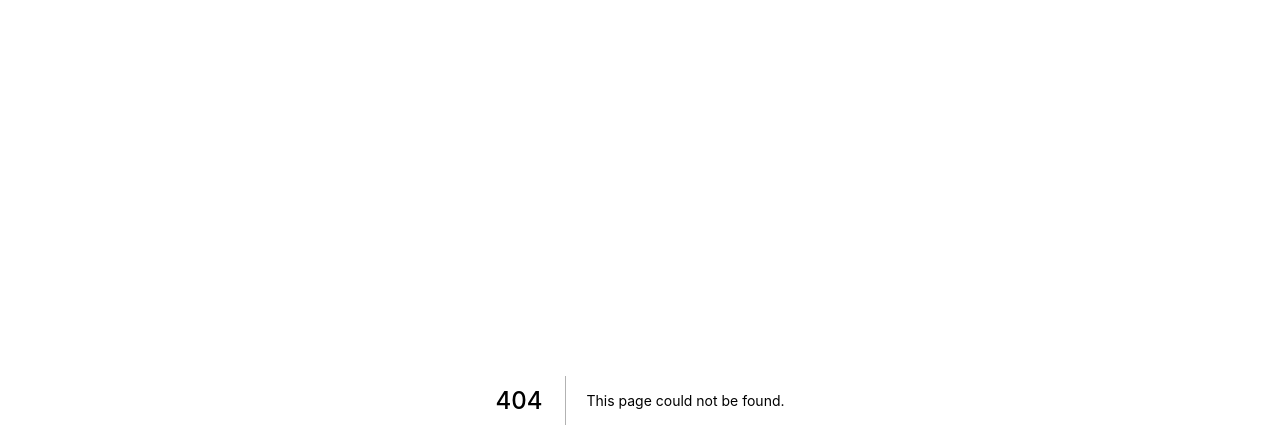
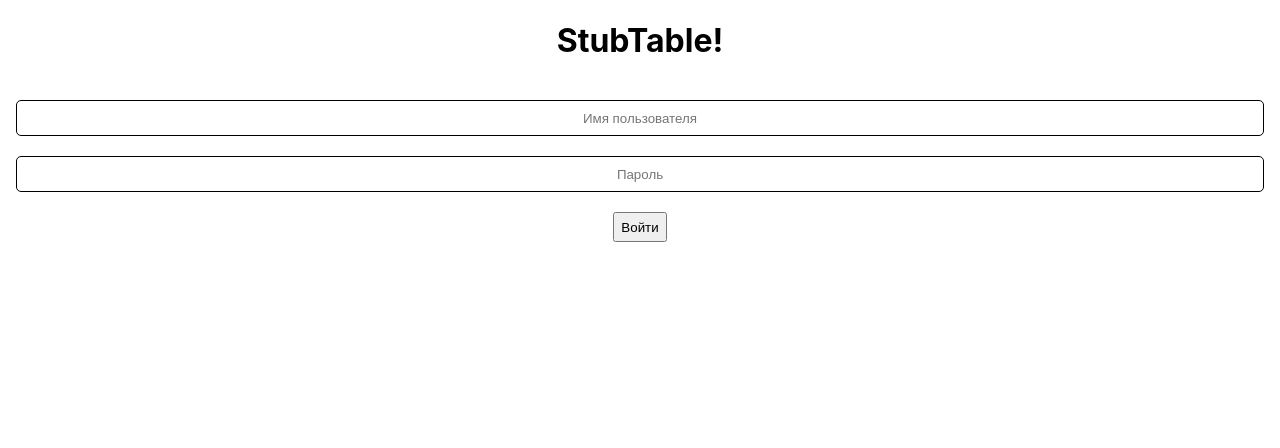
Before and after one commit to KIRIL-RA/StudTable, a Next.js app: page /login in a window 1280 px wide. Before the commit this address had no page. Shown: the top 448 px of the page. Built offline with nearby package versions, Linux system fonts and the light colour scheme.

Commit message:
Made login page

```diff
--- a/package.json
+++ b/package.json
@@ -9,9 +9,6 @@
     "lint": "next lint"
   },
   "dependencies": {
-    "next": "12.2.5",
-    "react": "18.2.0",
-    "react-dom": "18.2.0",
     "@reduxjs/toolkit": "^1.8.3",
     "cookies-next": "^2.1.1",
     "es6-promise": "^4.2.8",
@@ -20,7 +17,10 @@
     "mongodb": "^4.7.0",
     "morgan": "^1.10.0",
     "multer": "^1.4.4",
+    "next": "12.2.5",
     "node-fetch": "^3.2.8",
+    "react": "18.2.0",
+    "react-dom": "18.2.0",
     "react-icons": "^4.4.0",
     "react-redux": "^8.0.2",
     "react-step-progress-bar": "^1.0.3",
--- a/pages/api/hello.js
+++ /dev/null
@@ -1,5 +0,0 @@
-// Next.js API route support: https://nextjs.org/docs/api-routes/introduction
-
-export default function handler(req, res) {
-  res.status(200).json({ name: 'John Doe' })
-}
--- /dev/null
+++ b/pages/login.js
@@ -0,0 +1,54 @@
+import { useFormik } from 'formik'
+import * as Yup from 'yup';
+import Router from 'next/router';
+import { useState, useEffect } from 'react';
+const parameters = require('../parameters.json')
+import styles from '../styles/pages/login.module.css'
+
+const login = () => {
+    const [serverError, setServerError] = useState('');
+
+    const formik = useFormik({
+        initialValues: {
+            username: '',
+            password: ''
+        },
+        validationSchema: Yup.object({
+            username: Yup.string().required('Обязательное поле!'),
+            password: Yup.string().required('Обязательное поле!')
+        }),
+        onSubmit: values => {
+            let body = `/login?username=${values.username}&password=${values.password}`;
+
+            fetch(`${parameters.API_HOST}${body}`)
+                .then(res => res.json())
+                .then(result => {
+                    if (result.statusCode === '100') Router.push('/timetable');
+                    if (result.statusCode === '110') setServerError('Неправильное имя пользователя или пароль');
+                    if (result.statusCode !== '100' && result.statusCode !== '110') setServerError('Что-то не так, перезагрузите страницу');
+                })
+        }
+    })
+
+    useEffect(() => {
+        if (formik.touched.username || formik.touched.password) setServerError('');
+    }, [formik.values.username, formik.values.password])
+
+    return(
+        <div className={styles.login__wrapper}>
+            <h1 className={styles.login__title}>StubTable!</h1>
+            <form onSubmit={formik.handleSubmit} className={styles.form__wrapper}>
+                <input className={styles.form__input} type="text" value={formik.values.username} onChange={formik.handleChange} onBlur={formik.handleBlur} name="username" placeholder='Имя пользователя'></input>
+                {formik.errors.username && formik.touched.username ? <div className={styles.form__error}>{formik.errors.username}</div> : null}
+
+                <input className={styles.form__input} type="text" value={formik.values.password} onChange={formik.handleChange} onBlur={formik.handleBlur} name="password" placeholder='Пароль'/>
+                {formik.errors.password && formik.touched.password ? <div className={styles.form__error}>{formik.errors.password}</div> : null}
+
+                {serverError !== '' ? <div className={styles.form__error}>{serverError}</div> : null}
+                <button type="submit" className={styles.form__button}>Войти</button>
+            </form>
+        </div>
+    )
+}
+
+export default login;
--- a/pages/timetable.js
+++ b/pages/timetable.js
@@ -1,4 +1,4 @@
-import styles from "../styles/timetable.module.css"
+import styles from "../styles/pages/timetable.module.css"
 
 const timetable = () => {
     return (
@@ -36,6 +36,7 @@ const timetable = () => {
                         </div>
                         <div>436</div>
                     </div>
+                    <a href="/profile">ZZZZZZZ </a>
                 </div>
             </main>
         </>
--- /dev/null
+++ b/styles/pages/login.module.css
@@ -0,0 +1,31 @@
+.login__wrapper{
+    text-align: center;
+}
+.login__title{
+    margin-bottom: 0;
+}
+.form__wrapper{
+    display: flex;
+    flex-direction: column;
+    align-items: center;
+    padding: 20px 16px 0;
+}
+.form__input{
+    margin-top: 20px;
+    padding: 0;
+    border: 1px black solid;
+    border-radius: 5px;
+    width: 100%;
+    height: 36px;
+}
+.form__button{
+    margin-top: 20px;
+    height: 30px;
+}
+.form__input::placeholder {
+    text-align:center;
+    padding: 5px;
+}
+.form__error{
+    color: red;
+}
```
Also changed, not shown: styles/pages/timetable.module.css (renamed from styles/timetable.module.css).
